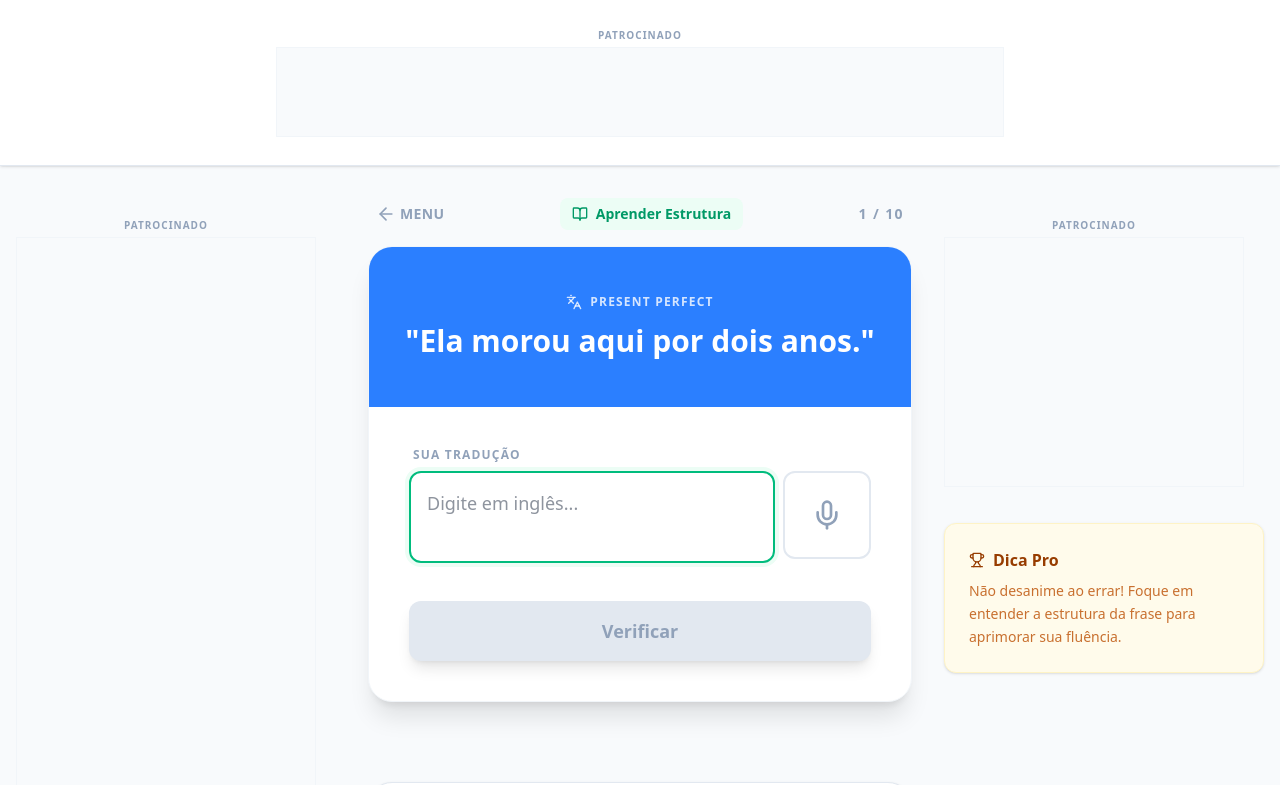
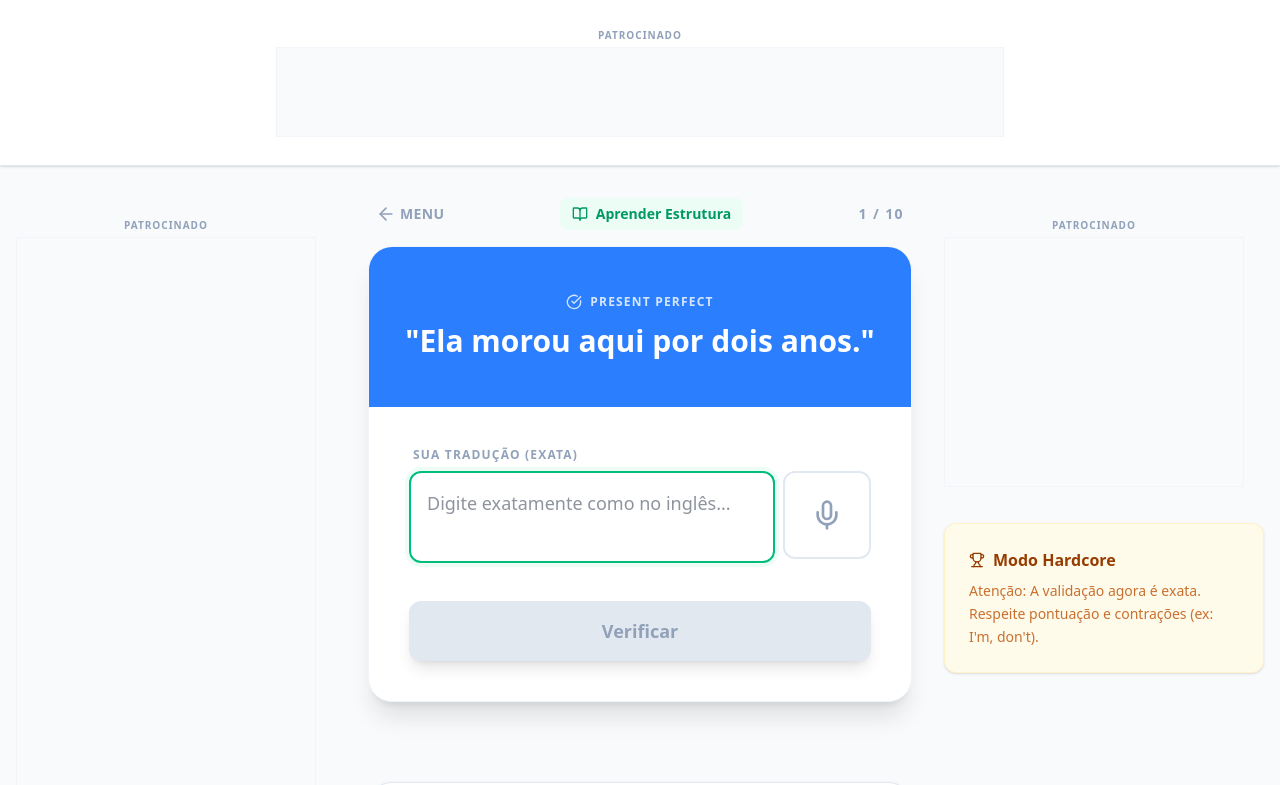
Before and after one commit to Artur-Brasileiro/English-Hub, a React (Vite) app in the folder english-hub/: page /translation/level/1 in a window 1280 px wide. Shown: the top 785 px of the page. Built offline with nearby package versions, Linux system fonts and the light colour scheme.

Commit message:
Arrumando bug de correção TranslationGame

```diff
--- a/english-hub/src/components/TranslationGame.jsx
+++ b/english-hub/src/components/TranslationGame.jsx
@@ -7,6 +7,7 @@ import {
 } from 'lucide-react';
 
 import { loadGameData } from '../utils/dataLoader';
+import { shuffleArray } from '../utils/arrayUtils';
 
 import AdUnit from './ads/AdUnit';
 import { useH5Ads } from '../hooks/useH5Ads';
@@ -14,10 +15,29 @@ import PageShell from './layout/PageShell';
 import ResultScreen from './shared/ResultScreen';
 import TranslationEducation from '../content/TranslationEducation';
 import StructureExplanation from '../content/StructureExplanation';
-import { normalizeSentence } from '../utils/textUtils';
-import { shuffleArray, ensureArray } from '../utils/arrayUtils';
 
 const ITEMS_PER_LEVEL = 10;
+
+// --- HELPERS DE SEGURANÇA E VALIDAÇÃO ---
+
+// Garante que sempre retornamos um array de strings, independente do que vier do JSON
+const getAnswers = (entry) => {
+  if (!entry) return [];
+  // Se for array, retorna. Se for string, envelopa. Se não, retorna vazio.
+  if (Array.isArray(entry)) return entry;
+  if (typeof entry === 'string') return [entry];
+  return [];
+};
+
+// Normalizador Estrito:
+// Remove espaços do começo/fim e transforma múltiplos espaços internos em um só.
+// Mantém toda a pontuação e letras.
+const normalizeStrict = (text) => {
+  return String(text || '')
+    .trim()
+    .replace(/\s+/g, ' ') // Previne erro por espaço duplo acidental
+    .toLowerCase();
+};
 
 const TranslationGame = ({ onBack }) => {
   const navigate = useNavigate();
@@ -27,15 +47,13 @@ const TranslationGame = ({ onBack }) => {
   // Refs
   const recognitionRef = useRef(null);
   const inputRef = useRef(null);
-  const structureRef = useRef(null); // Ref para a explicação de estrutura (dentro do jogo)
-  const educationRef = useRef(null); // 1. Ref para a metodologia (menu)
+  const structureRef = useRef(null);
+  const educationRef = useRef(null);
 
-  // States de Dados Assíncronos
   const [data, setData] = useState(null);
   const [loading, setLoading] = useState(true);
   const [error, setError] = useState(null);
 
-  // States do Jogo
   const [view, setView] = useState('loading');
   const [score, setScore] = useState(0);
   const [currentQuestionIndex, setCurrentQuestionIndex] = useState(0);
@@ -45,7 +63,7 @@ const TranslationGame = ({ onBack }) => {
   const [answerStatus, setAnswerStatus] = useState(null);
   const [isListening, setIsListening] = useState(false);
 
-  // --- CONFIGURAÇÃO VISUAL ---
+  // Metadados das tags (Categorias temáticas)
   const tagMeta = useMemo(() => ({
     conditional: { label: 'Condicionais', sub: 'If/Se', color: 'bg-amber-500', icon: GitBranch },
     concessive: { label: 'Concessivas', sub: 'Even/Embora', color: 'bg-teal-600', icon: Shield },
@@ -62,16 +80,15 @@ const TranslationGame = ({ onBack }) => {
     possibility: { label: 'Possibilidade', sub: 'Talvez', color: 'bg-slate-600', icon: HelpCircle }
   }), []);
 
+  // Metadados de Gramática (Usado para o Header do jogo e cores)
   const grammarMeta = {
     present_perfect: { label: 'Present Perfect', color: 'bg-blue-500' },
-    present_perfect_continuous: { label: 'Present Perfect Cont.', color: 'bg-blue-700' },
     past_perfect: { label: 'Past Perfect', color: 'bg-purple-500' },
     future_perfect: { label: 'Future Perfect', color: 'bg-indigo-600' },
-    all_tenses: { label: 'All Tenses', color: 'bg-slate-800' },
-    questions: { label: 'Perguntas', color: 'bg-cyan-600' }
+    questions: { label: 'Perguntas', color: 'bg-cyan-600' },
+    all_tenses: { label: 'All Tenses', color: 'bg-slate-800' }
   };
 
-  // --- EFFECT: CARREGAR DADOS ---
   useEffect(() => {
     loadGameData('translation.json')
       .then((jsonData) => {
@@ -85,11 +102,12 @@ const TranslationGame = ({ onBack }) => {
       });
   }, []);
 
-  // Helpers derivados dos dados
-  const taggedItems = useMemo(() => data ? ensureArray(data.tagged) : [], [data]);
-  const allTranslationItems = useMemo(() => data ? Object.values(data).flatMap(ensureArray) : [], [data]);
+  // Helper interno para garantir array no load
+  const safeEnsureArray = (val) => Array.isArray(val) ? val : [val];
 
-  // --- HELPERS ---
+  const taggedItems = useMemo(() => data ? safeEnsureArray(data.tagged) : [], [data]);
+  const allTranslationItems = useMemo(() => data ? Object.values(data).flatMap(safeEnsureArray) : [], [data]);
+
   const stopAllAudio = () => {
     if (recognitionRef.current) recognitionRef.current.abort();
     setIsListening(false);
@@ -105,19 +123,13 @@ const TranslationGame = ({ onBack }) => {
   };
 
   const scrollToStructure = () => {
-    if (structureRef.current) {
-      structureRef.current.scrollIntoView({ behavior: 'smooth', block: 'start' });
-    }
+    if (structureRef.current) structureRef.current.scrollIntoView({ behavior: 'smooth', block: 'start' });
   };
 
-  // 2. Função de Scroll para Metodologia
   const scrollToEducation = () => {
-    if (educationRef.current) {
-      educationRef.current.scrollIntoView({ behavior: 'smooth' });
-    }
+    if (educationRef.current) educationRef.current.scrollIntoView({ behavior: 'smooth' });
   };
 
-  // --- LOGICA DE ROTA ---
   useLayoutEffect(() => {
     if (!loading && data) {
       if (levelId) {
@@ -136,44 +148,25 @@ const TranslationGame = ({ onBack }) => {
     }
   }, [currentQuestionIndex, view, answerStatus]);
 
-  // Regex e CheckAnswer
-  const createFlexibleRegex = (correctAnswer) => {
-    const clean = correctAnswer.toLowerCase().replace(/[.,!?;:]/g, '').trim();
-    const tokens = clean.split(/\s+/);
-    const regexParts = tokens.map((token, index) => {
-      let processedToken = token;
-      let isOptional = false;
-      if (token.startsWith('(') && token.endsWith(')')) {
-        processedToken = token.slice(1, -1); isOptional = true;
-      }
-      if (processedToken.includes('/')) {
-        processedToken = `(?:${processedToken.replace(/\//g, '|')})`;
-      } else {
-        processedToken = processedToken.replace(/[.*+?^${}()|[\]\\]/g, '\\$&');
-      }
-      return index === 0
-        ? (isOptional ? `(?:${processedToken}\\s+)?` : `${processedToken}`)
-        : (isOptional ? `(?:\\s+${processedToken})?` : `\\s+${processedToken}`);
-    });
-    return new RegExp(`^${regexParts.join('')}$`, 'i');
-  };
-
+  // --- VALIDAÇÃO ESTRITA ---
   const checkAnswer = () => {
     if (answerStatus) return;
+
     const currentItem = shuffledQuestions[currentQuestionIndex];
-    const possibleAnswers = ensureArray(currentItem.en);
-    const normalizedUser = normalizeSentence(userAnswer);
+    // Usa helper interno para garantir que temos as respostas
+    const possibleAnswers = getAnswers(currentItem?.en);
 
-    const isCorrect = possibleAnswers.some((correctAnswer) => {
-      try {
-        return createFlexibleRegex(correctAnswer).test(normalizedUser);
-      } catch (e) {
-        return normalizedUser === normalizeSentence(correctAnswer);
-      }
-    });
+    const userClean = normalizeStrict(userAnswer);
 
-    setAnswerStatus(isCorrect ? 'correct' : 'incorrect');
-    if (isCorrect) setScore(s => s + 1);
+    // Verifica se a resposta do usuário (normalizada) bate com ALGUMA das opções do JSON (normalizadas)
+    const isExactMatch = possibleAnswers.some(correctOption => normalizeStrict(correctOption) === userClean);
+
+    if (isExactMatch) {
+      setAnswerStatus('correct');
+      setScore(s => s + 1);
+    } else {
+      setAnswerStatus('incorrect');
+    }
   };
 
   const startGame = (modeOrLevel) => {
@@ -191,15 +184,19 @@ const TranslationGame = ({ onBack }) => {
         if (tagMeta[mode]) {
             dataToUse = taggedItems.filter(item => item.tags && item.tags.includes(mode));
         } else if (data[mode]) {
-            dataToUse = ensureArray(data[mode]);
+            // Busca a chave direta no JSON (ex: 'past_perfect')
+            dataToUse = safeEnsureArray(data[mode]);
         } else if (mode === 'all_tenses') {
              dataToUse = allTranslationItems;
         } else {
+             // Fallback se não achar
              dataToUse = allTranslationItems.slice(0, ITEMS_PER_LEVEL);
         }
     }
 
     if (dataToUse.length === 0) {
+      // Se a chave não existir no JSON ou estiver vazia
+      console.warn(`Modo ${modeOrLevel} não encontrado ou vazio.`);
       navigate('/translation', { replace: true });
       return;
     }
@@ -230,7 +227,11 @@ const TranslationGame = ({ onBack }) => {
     recognition.maxAlternatives = 1;
 
     recognition.onresult = (e) => {
-      setUserAnswer(e.results[0][0].transcript);
+      let transcript = e.results[0][0].transcript;
+      if (transcript.endsWith('.')) {
+        transcript = transcript.slice(0, -1);
+      }
+      setUserAnswer(transcript);
       setIsListening(false);
     };
     recognition.onerror = () => setIsListening(false);
@@ -259,21 +260,11 @@ const TranslationGame = ({ onBack }) => {
   const getPrimaryTag = (tags = []) => tags.find((tag) => Object.keys(tagMeta).includes(tag));
 
   const getGrammarType = (englishSentence) => {
-    const sampleSentence = Array.isArray(englishSentence) ? englishSentence[0] : englishSentence;
-    if (!sampleSentence || typeof sampleSentence !== 'string') return 'present_perfect';
-    const lower = sampleSentence.toLowerCase();
-
-    if (/will\s+have\s+been\s+\w+ing/.test(lower)) return 'future_perfect_continuous';
-    if (/will\s+have/.test(lower)) return 'future_perfect';
-    if (/had\s+been\s+\w+ing/.test(lower)) return 'past_perfect_continuous';
-    if (/(have|has|'ve|'s)\s+been\s+\w+ing/.test(lower)) return 'present_perfect_continuous';
-    if (/\bhad\b/.test(lower) && !/(have|has|'ve|'s)\s+had/.test(lower)) return 'past_perfect';
-    return 'present_perfect';
+     // Lógica simplificada de fallback para detectar gramática
+     // Usada apenas quando estamos no modo "mix" ou numérico e queremos mostrar a cor certa
+     return 'present_perfect';
   };
 
-  // ================= RENDER =================
-
-  // 0. LOADING
   if (loading) {
     return (
       <PageShell title="Translation Master" icon={Languages} iconColorClass="bg-emerald-100 text-emerald-600">
@@ -289,7 +280,6 @@ const TranslationGame = ({ onBack }) => {
      return <div className="p-10 text-center text-red-600 font-bold">{error}</div>;
   }
 
-  // 1. MENU
   if (view === 'menu') {
     return (
       <PageShell
@@ -297,12 +287,13 @@ const TranslationGame = ({ onBack }) => {
         description="O treino definitivo para você parar de travar. Aprenda a pensar em inglês traduzindo frases reais do dia a dia."
         icon={Languages}
         iconColorClass="bg-emerald-100 text-emerald-600"
-        onMethodologyClick={scrollToEducation} // 3. Passando a função
+        onMethodologyClick={scrollToEducation}
       >
         <h3 className="text-slate-500 font-bold uppercase tracking-wider text-sm mb-4 text-left pl-2 border-l-4 border-emerald-500">
            Modos de Treino
         </h3>
         <div className="grid grid-cols-1 md:grid-cols-2 lg:grid-cols-3 gap-4 mb-12">
+             {/* 1. Categorias Tags (Condicionais, etc) */}
              {Object.entries(tagMeta).map(([key, meta]) => (
                  <div key={key} onClick={() => navigate(`/translation/level/${key}`)} className="bg-white border border-slate-200 p-5 rounded-xl cursor-pointer hover:shadow-lg hover:border-emerald-400 transition-all flex items-center gap-4 group">
                     <div className={`p-3 rounded-lg text-white ${meta.color} group-hover:scale-110 transition-transform`}>
@@ -314,17 +305,38 @@ const TranslationGame = ({ onBack }) => {
                     </div>
                 </div>
              ))}
+
+             {/* 2. Present Perfect */}
              <div onClick={() => navigate(`/translation/level/present_perfect`)} className="bg-white border border-slate-200 p-5 rounded-xl cursor-pointer hover:shadow-lg hover:border-blue-400 transition-all flex items-center gap-4 group">
                   <div className="p-3 rounded-lg text-white bg-blue-500 group-hover:scale-110 transition-transform"><CheckCircle className="w-6 h-6" /></div>
                   <div className="text-left"><h4 className="font-bold text-slate-800">Present Perfect</h4></div>
              </div>
+
+             {/* 3. Past Perfect (NOVO) */}
+             <div onClick={() => navigate(`/translation/level/past_perfect`)} className="bg-white border border-slate-200 p-5 rounded-xl cursor-pointer hover:shadow-lg hover:border-purple-400 transition-all flex items-center gap-4 group">
+                  <div className="p-3 rounded-lg text-white bg-purple-500 group-hover:scale-110 transition-transform"><CheckCircle className="w-6 h-6" /></div>
+                  <div className="text-left"><h4 className="font-bold text-slate-800">Past Perfect</h4></div>
+             </div>
+
+             {/* 4. Future Perfect (NOVO) */}
+             <div onClick={() => navigate(`/translation/level/future_perfect`)} className="bg-white border border-slate-200 p-5 rounded-xl cursor-pointer hover:shadow-lg hover:border-indigo-400 transition-all flex items-center gap-4 group">
+                  <div className="p-3 rounded-lg text-white bg-indigo-600 group-hover:scale-110 transition-transform"><CheckCircle className="w-6 h-6" /></div>
+                  <div className="text-left"><h4 className="font-bold text-slate-800">Future Perfect</h4></div>
+             </div>
+
+             {/* 5. Questions (NOVO) */}
+             <div onClick={() => navigate(`/translation/level/questions`)} className="bg-white border border-slate-200 p-5 rounded-xl cursor-pointer hover:shadow-lg hover:border-cyan-400 transition-all flex items-center gap-4 group">
+                  <div className="p-3 rounded-lg text-white bg-cyan-600 group-hover:scale-110 transition-transform"><HelpCircle className="w-6 h-6" /></div>
+                  <div className="text-left"><h4 className="font-bold text-slate-800">Perguntas</h4></div>
+             </div>
+
+             {/* 6. All Tenses */}
              <div onClick={() => navigate(`/translation/level/all_tenses`)} className="bg-white border border-slate-200 p-5 rounded-xl cursor-pointer hover:shadow-lg hover:border-slate-600 transition-all flex items-center gap-4 group">
                   <div className="p-3 rounded-lg text-white bg-slate-800 group-hover:scale-110 transition-transform"><Flame className="w-6 h-6" /></div>
                   <div className="text-left"><h4 className="font-bold text-slate-800">All Tenses</h4></div>
              </div>
         </div>
 
-        {/* 4. Wrapper da Metodologia */}
         <div ref={educationRef}>
             <TranslationEducation />
         </div>
@@ -332,7 +344,6 @@ const TranslationGame = ({ onBack }) => {
     );
   }
 
-  // 2. RESULTADO
   if (view === 'result') {
     return (
       <ResultScreen
@@ -347,18 +358,29 @@ const TranslationGame = ({ onBack }) => {
     );
   }
 
-  // 3. JOGO
   const currentItem = shuffledQuestions[currentQuestionIndex];
   if (!currentItem) return <div className="min-h-screen flex items-center justify-center animate-pulse text-slate-400 font-bold">Carregando nível...</div>;
 
   const primaryTag = getPrimaryTag(currentItem.tags);
-  const shouldResolveGrammar = ['mix', 'present_perfect', 'past_perfect'].includes(currentMode) || typeof currentMode === 'number';
-  const questionType = shouldResolveGrammar && !primaryTag ? getGrammarType(currentItem.en) : (typeof currentMode === 'string' ? currentMode : 'mix');
+
+  // Determina o tipo de questão para definir cores e ícones do header
+  // Prioridade: Tag Específica > Modo Específico (Gramática) > Gramática Detectada
+  let questionType = 'mix';
+
+  if (primaryTag) {
+    questionType = primaryTag;
+  } else if (typeof currentMode === 'string' && grammarMeta[currentMode]) {
+    questionType = currentMode;
+  } else {
+    // Se for modo numérico ou não tiver tag, tenta inferir (ou usa default)
+    questionType = getGrammarType(currentItem.en);
+  }
 
   let headerColor = 'bg-emerald-500';
   let HeaderIcon = Languages;
   let headerTitle = 'Traduza';
 
+  // Resolve os metadados para o Header
   if (tagMeta[questionType]) {
       headerColor = tagMeta[questionType].color;
       HeaderIcon = tagMeta[questionType].icon;
@@ -366,10 +388,10 @@ const TranslationGame = ({ onBack }) => {
   } else if (grammarMeta[questionType]) {
       headerColor = grammarMeta[questionType].color;
       headerTitle = grammarMeta[questionType].label;
-  } else if (primaryTag && tagMeta[primaryTag]) {
-      headerColor = tagMeta[primaryTag].color;
-      HeaderIcon = tagMeta[primaryTag].icon;
-      headerTitle = tagMeta[primaryTag].label;
+      // Ícones específicos para gramática no header (opcional, usando genérico se não tiver)
+      if (questionType === 'questions') HeaderIcon = HelpCircle;
+      else if (questionType === 'all_tenses') HeaderIcon = Flame;
+      else HeaderIcon = CheckCircle;
   }
 
   return (
@@ -424,7 +446,7 @@ const TranslationGame = ({ onBack }) => {
               </div>
 
               <div className="p-6 md:p-10">
-                <label className="block text-xs font-bold text-slate-400 uppercase tracking-widest mb-2 ml-1">Sua Tradução</label>
+                <label className="block text-xs font-bold text-slate-400 uppercase tracking-widest mb-2 ml-1">Sua Tradução (Exata)</label>
                 <div className="flex gap-2 mb-6">
                   <div className="relative grow" key={currentQuestionIndex}>
                     <textarea
@@ -432,7 +454,7 @@ const TranslationGame = ({ onBack }) => {
                       value={userAnswer}
                       onChange={(e) => setUserAnswer(e.target.value)}
                       disabled={answerStatus !== null}
-                      placeholder="Digite em inglês..."
+                      placeholder="Digite exatamente como no inglês..."
                       rows={2}
                       className={`w-full p-4 rounded-xl border-2 outline-none font-medium text-lg resize-none transition-all ${
                           answerStatus === 'correct' ? "border-green-500 bg-green-50 text-green-700" :
@@ -462,19 +484,10 @@ const TranslationGame = ({ onBack }) => {
                     <div className="animate-fadeIn">
                        {answerStatus === 'incorrect' && (
                           <div className="mb-4 bg-red-50 p-4 rounded-xl border border-red-100">
-                            <span className="block text-red-400 text-xs font-bold uppercase tracking-wider mb-1">Resposta Correta:</span>
+                            <span className="block text-red-400 text-xs font-bold uppercase tracking-wider mb-1">Resposta Esperada:</span>
                             <p className="text-red-700 font-bold text-lg">
-                              "{(() => {
-                                  const val = currentItem.en;
-                                  const text = Array.isArray(val) ? val[0] : val;
-
-                                  if (!text) return '';
-
-                                  return text
-                                    // 1. Transforma "palavra1/palavra2" em "palavra1 (palavra2)"
-                                    // Pega qualquer coisa que não seja espaço antes e depois da barra
-                                    .replace(/([^\s]+)\/([^\s]+)/g, '$1 ($2)')
-                              })()}"
+                              {/* Usa getAnswers para garantir que não venha vazio */}
+                              "{getAnswers(currentItem.en)[0] || 'Erro: Resposta não encontrada'}"
                             </p>
                           </div>
                        )}
@@ -487,7 +500,6 @@ const TranslationGame = ({ onBack }) => {
               </div>
             </div>
 
-            {/* AQUI ESTÁ A MUDANÇA: passamos a prop para forçar layout mobile */}
             <TranslationEducation forceSingleColumn={true} />
 
             <div className="w-full my-16 flex flex-col items-center justify-center pointer-events-auto relative">
@@ -507,10 +519,10 @@ const TranslationGame = ({ onBack }) => {
              <AdUnit key={`desk-right`} slotId="3805162724" width="300px" height="250px" label="Patrocinado"/>
              <div className="bg-amber-50 rounded-xl p-6 border border-amber-100 shadow-sm">
                 <h3 className="font-bold text-amber-800 mb-2 flex items-center gap-2">
-                   <Trophy className="w-4 h-4" /> Dica Pro
+                   <Trophy className="w-4 h-4" /> Modo Hardcore
                 </h3>
                 <p className="text-sm text-amber-700/80 leading-relaxed">
-                   Não desanime ao errar! Foque em entender a estrutura da frase para aprimorar sua fluência.
+                   Atenção: A validação agora é exata. Respeite pontuação e contrações (ex: I'm, don't).
                 </p>
              </div>
           </div>
```
